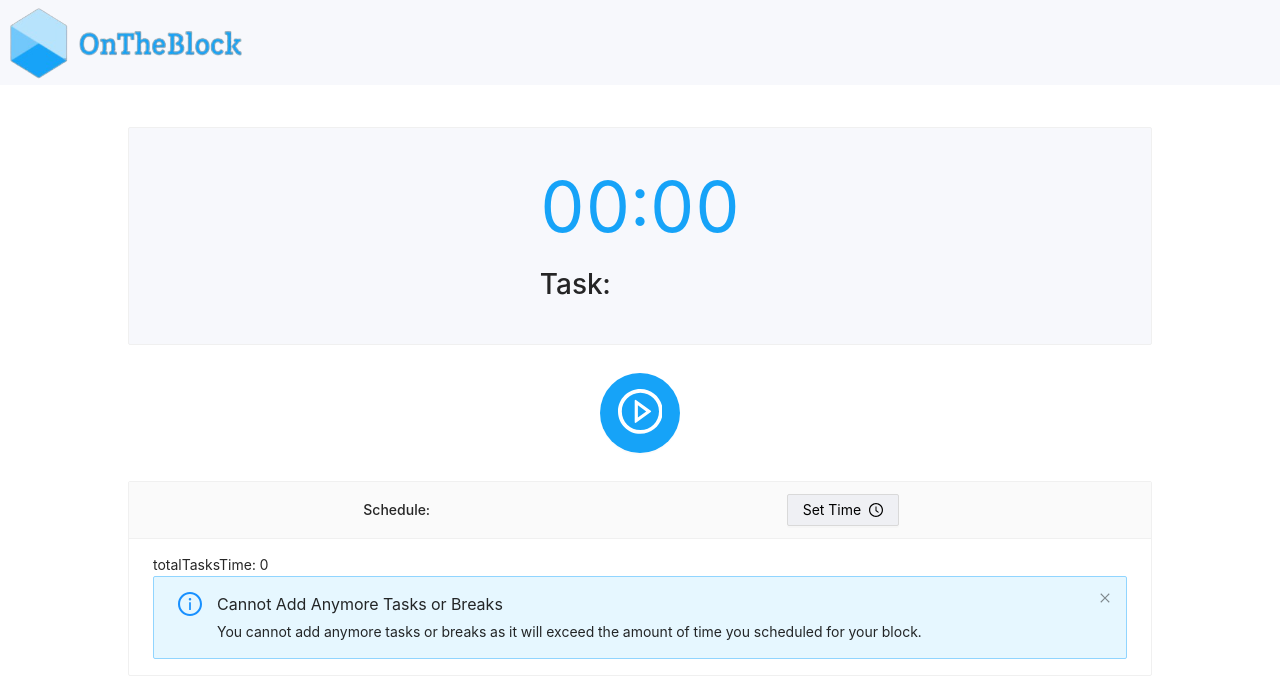
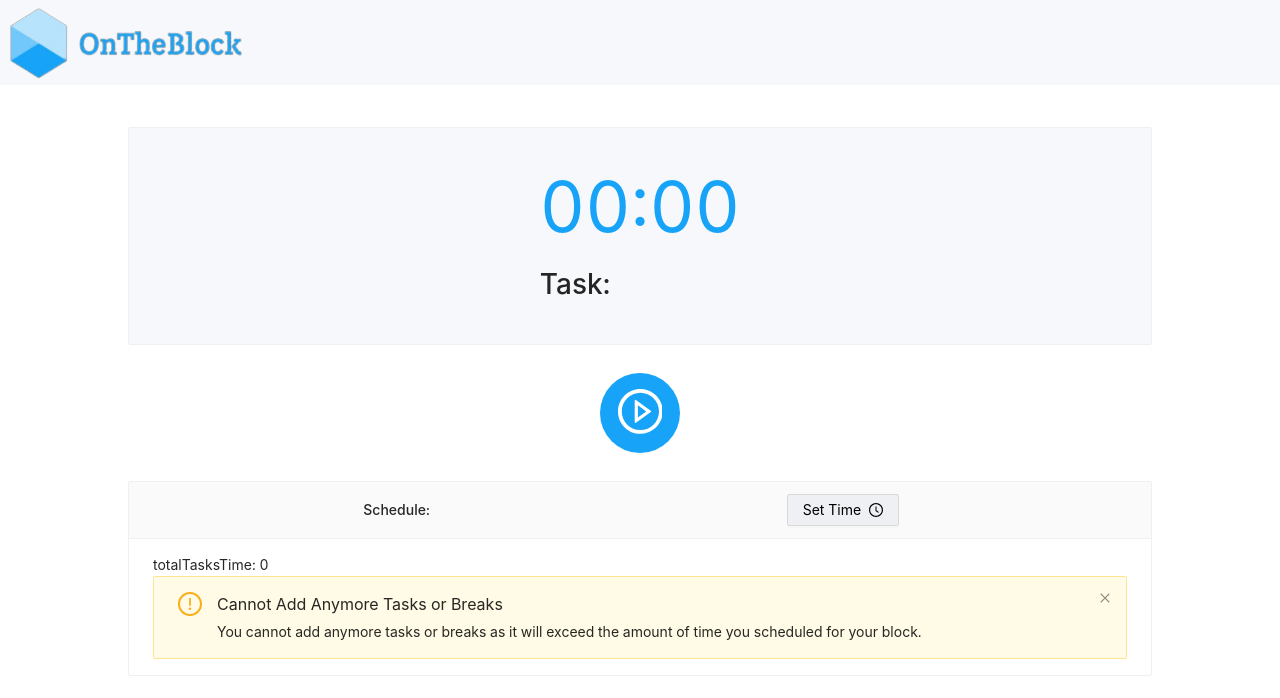
Before and after one commit to BigBlackLab19/otb-antd, a React (Create React App) app: page / in a window 1280 px wide. Shown: the top 698 px of the page. Built offline with nearby package versions, Linux system fonts and the light colour scheme.

Commit message:
Change TaskAlert to a warning alert

```diff
--- a/src/components/TaskAlert.jsx
+++ b/src/components/TaskAlert.jsx
@@ -8,7 +8,7 @@ function TaskAlert() {
       showIcon
       description="You cannot add anymore tasks or breaks as it will exceed the amount of time you scheduled for your block."
       message="Cannot Add Anymore Tasks or Breaks"
-      type="info"
+      type="warning"
     />
   );
 }
```
